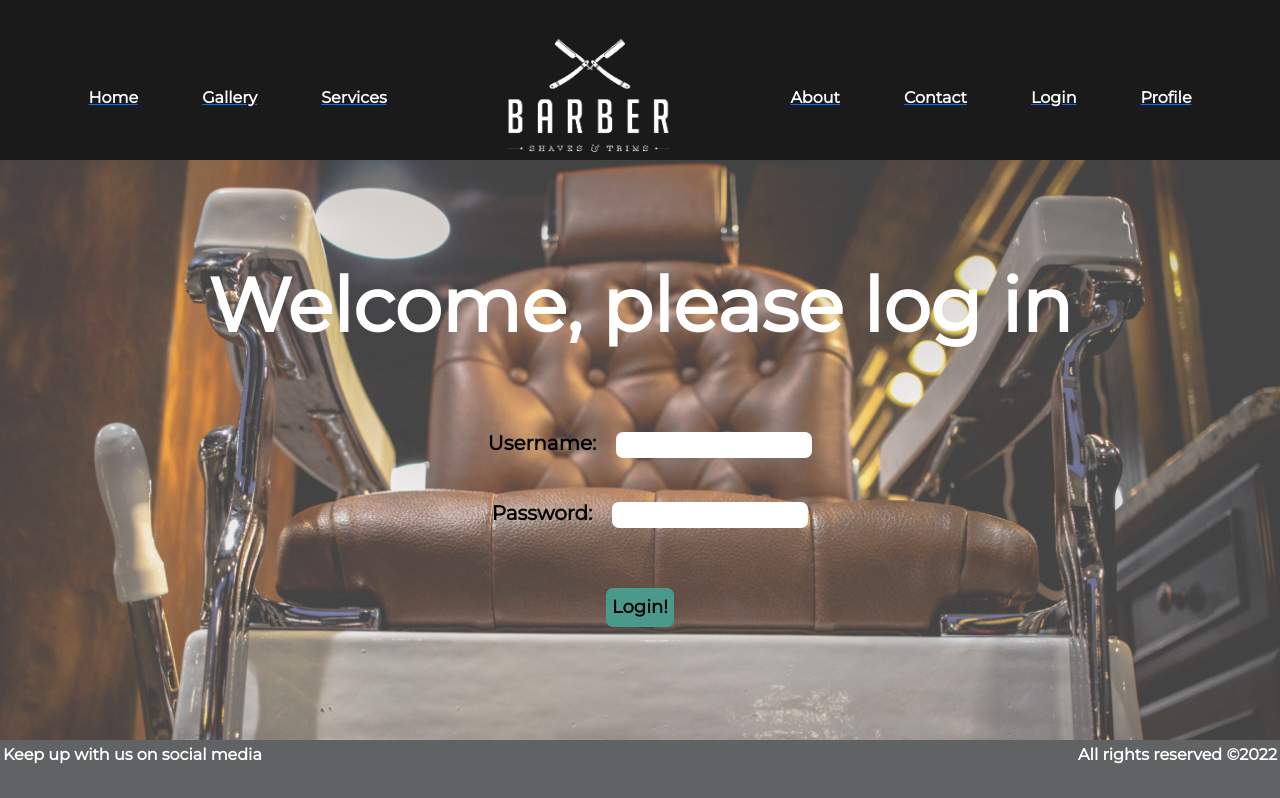
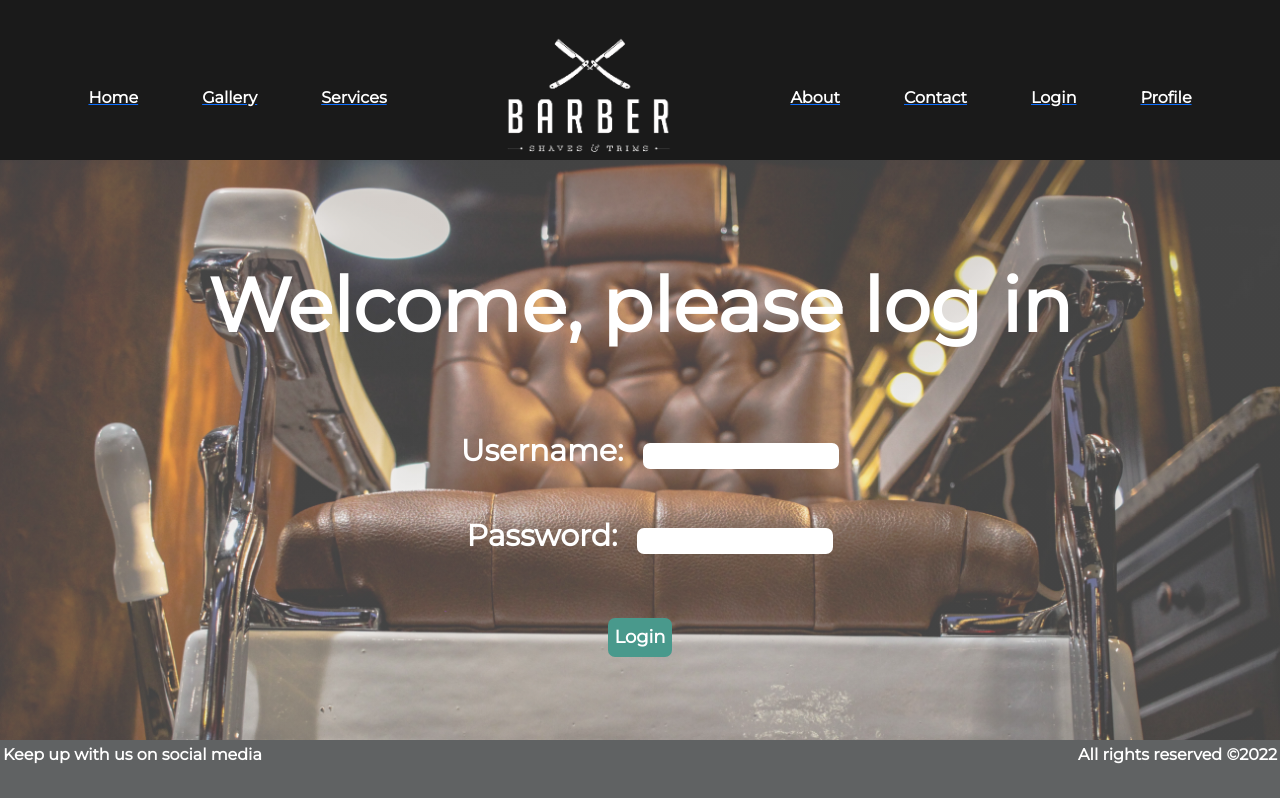
Before and after one commit to paul88vera/barber-shop, a React (Create React App) app in the folder client/: page /login in a window 1280 px wide. Shown: the top 798 px of the page. Built offline with nearby package versions, Linux system fonts and the light colour scheme.

Commit message:
got the color changed on the input labels on contact and login, also made them bigger and bolder

```diff
--- a/client/src/App.css
+++ b/client/src/App.css
@@ -298,8 +298,9 @@
 .login-label {
   padding: 20px 20px;
   align-items: center;
-  font-size: 20px;
-  font-weight: 700;
+  font-size: 30px;
+  font-weight: bold;
+  color: white;
 }
 
 .login-form input {
@@ -314,6 +315,7 @@
   margin: 10px;
   font-weight: bolder;
   border: none;
+  color: white;
 }
 
 .login-btn-div {
@@ -362,10 +364,14 @@
   border: none;
   border-radius: 50px;
   width: 100px;
+  color: white;
 }
 
 .form-label{
   padding: 8px;
+  font-weight: bolder;
+  font-size: 20px;
+  color: white;
 }
 
 .form-control{
--- a/client/src/Pages/Login.js
+++ b/client/src/Pages/Login.js
@@ -19,7 +19,7 @@ function Login() {
             <input type="password" name="password" id="password" required />
           </div>
           <div className="login-btn-div">
-            <input className="login-btn" type="submit" value="Login!" />
+            <input className="login-btn" type="submit" value="Login" />
           </div>
         </form>
       </div>
```
